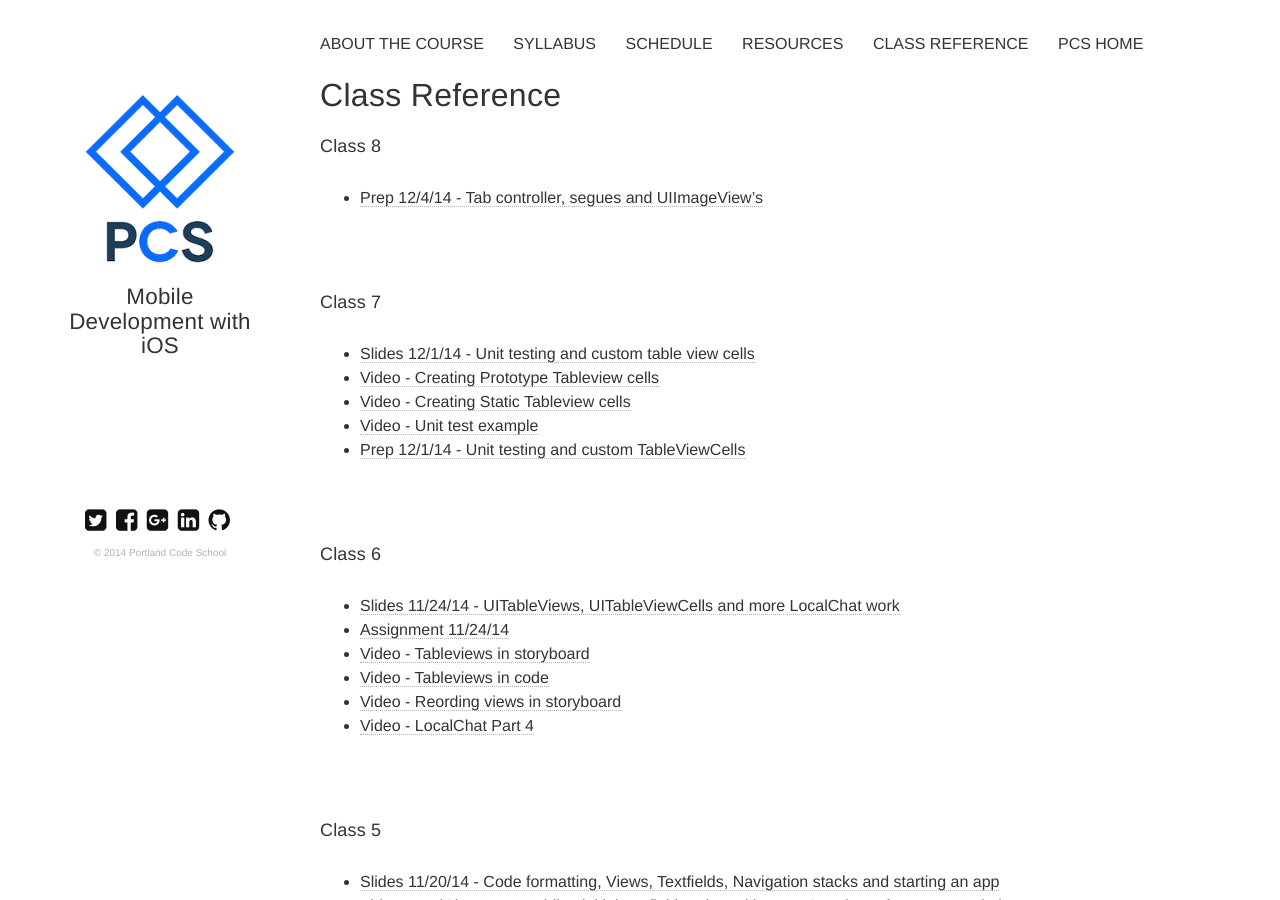
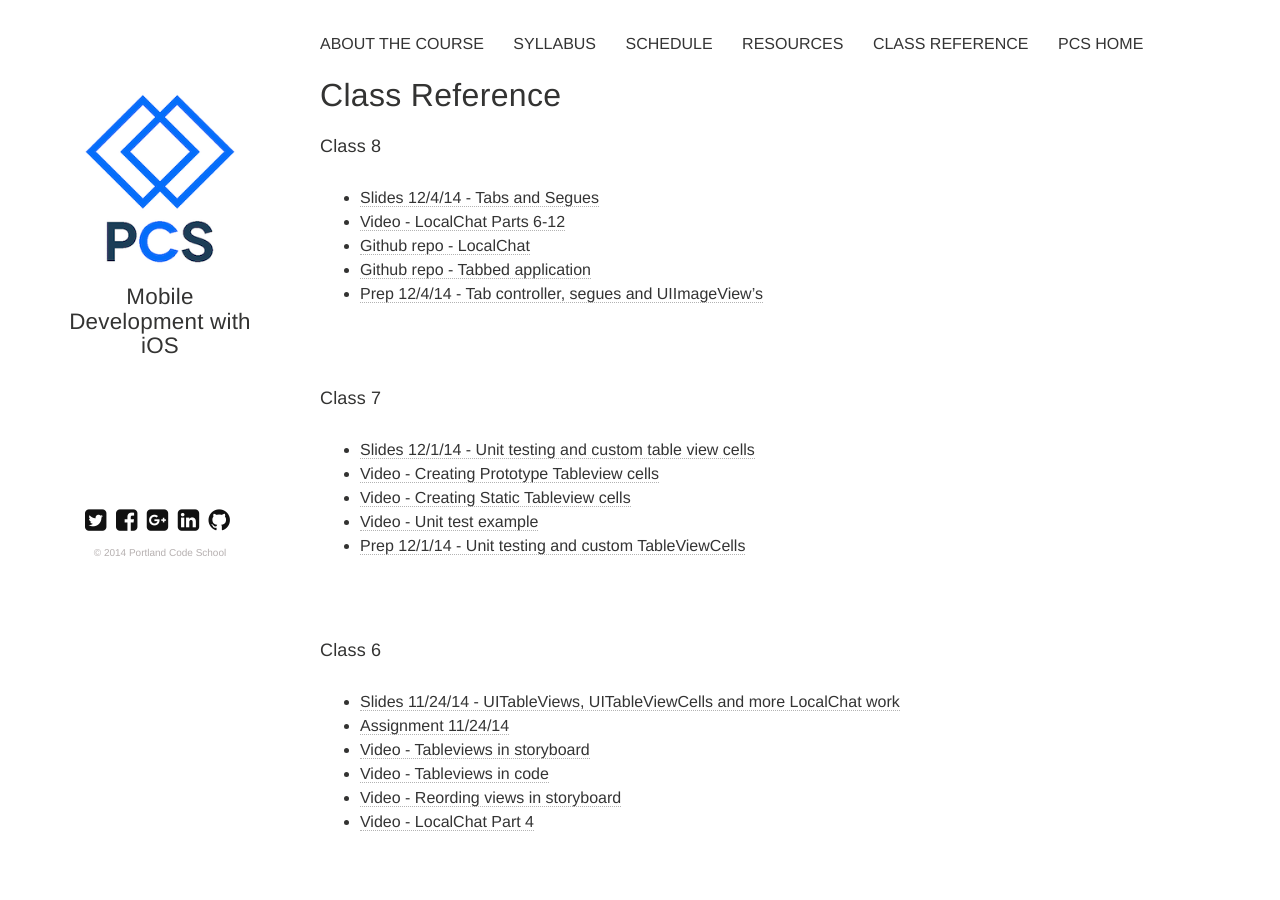
Before and after one commit to portlandcodeschool/ios, a Jekyll site: the page built from reference.md, in a window 1280 px wide and 900 px high. Built offline with Jekyll 4.4.1, drawn with Linux system fonts in a browser that asks for light colours; nearby versions of some CDN libraries.

Commit message:
Update reference.md

```diff
--- a/reference.md
+++ b/reference.md
@@ -6,6 +6,10 @@ tagline: Mobile Development with iOS
 tags: [reference]
 ---
 ####Class 8
+* [Slides 12/4/14 - Tabs and Segues](https://docs.google.com/presentation/d/11xaIE09gqhMAh89w4V7DZjlMukf9AL_CPrwGRictLeU/edit?usp=sharing)
+* [Video - LocalChat Parts 6-12](https://drive.google.com/folderview?id=0B1jxDrjd4WIaMklKTndhc1phTVE&usp=sharing)
+* [Github repo - LocalChat](https://github.com/portlandcodeschool/LocalChat.git)
+* [Github repo - Tabbed application](https://github.com/portlandcodeschool/TabbedApplication_ios.git)
 * [Prep 12/4/14 - Tab controller, segues and UIImageView’s](https://docs.google.com/presentation/d/1j7UO74iZBmS4cmgpTTU_cylkqcor9gtLNTKZaI3Q4kc/edit?usp=sharing)
 
 ####Class 7
```
